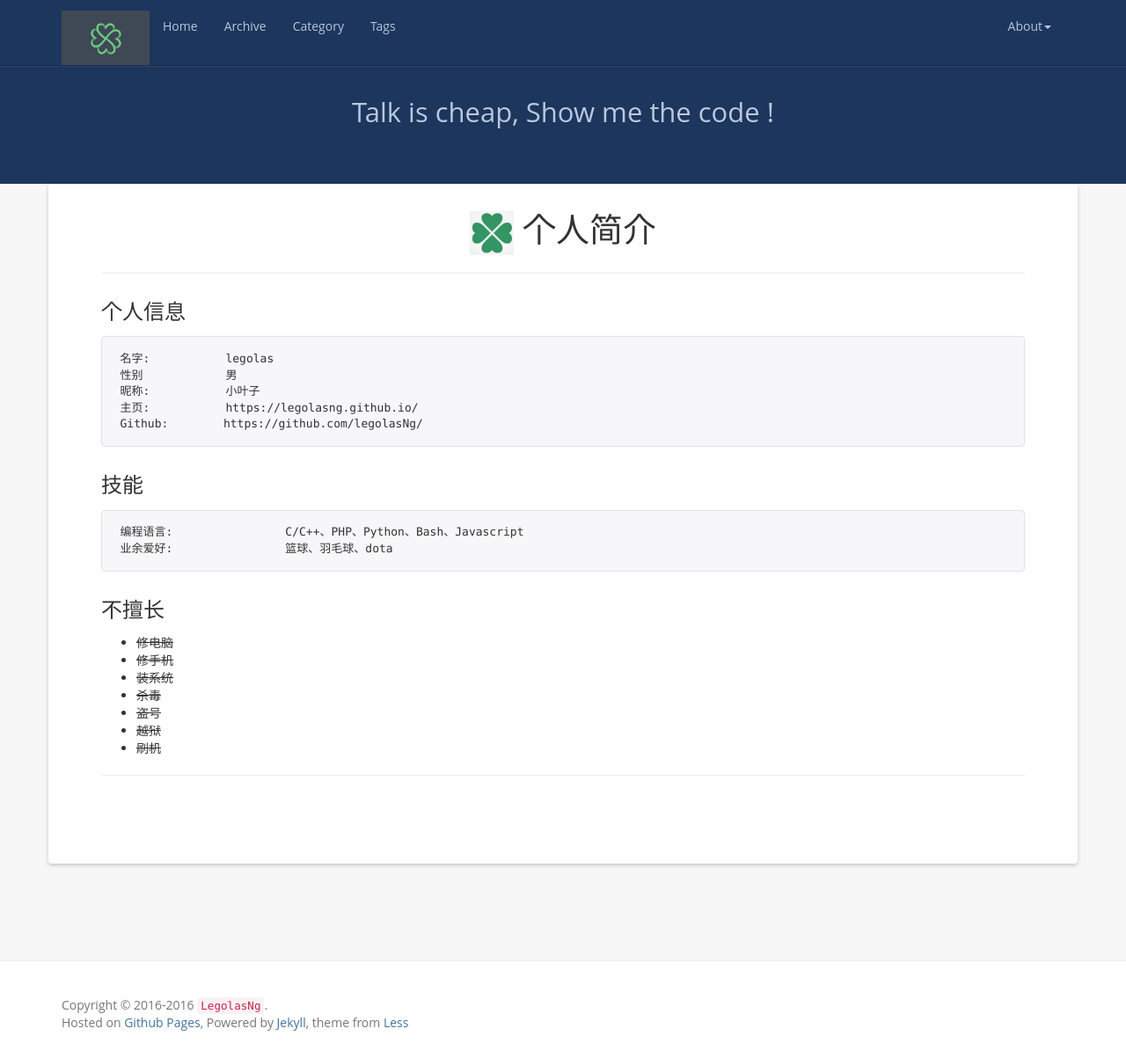
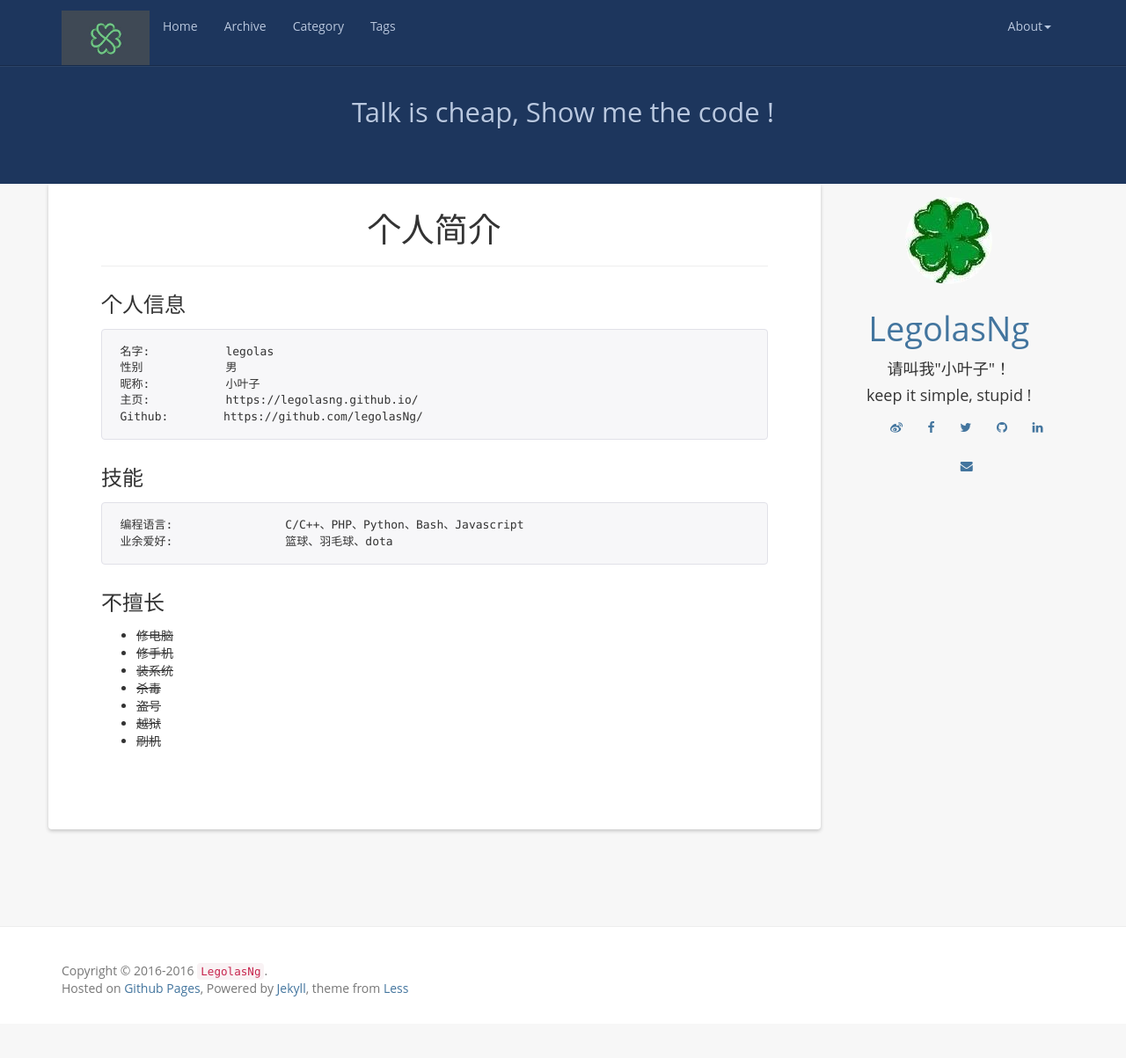
Before and after one commit to legolasNg/legolasNg.github.io, a Jekyll site: the page built from about/index.md, in a window 1280 px wide and 1203 px high. Shown: the whole window at 88% size. Built offline with Jekyll 4.4.1, drawn with Linux system fonts in a browser that asks for light colours.

Commit message:
[modify]完成侧栏个人简介

```diff
--- a/_config.yml
+++ b/_config.yml
@@ -1,15 +1,21 @@
 # 基本配置
 name: "Legolas Blogs"
-email: wujianye3@gmail.com
 author: LegolasNg
 url: https://legolasng.github.io/
 resume_site: https://github.com/legolasNg/
-github: https://github.com/legolasNg/
 baseurl: ""
 description: keep it simple, stupid !
-meta_description: 请叫我"小叶子/legolas"！
+meta_description: 请叫我"小叶子"！
 motto: Talk is cheap, Show me the code !
 banner: legolas
+
+# social
+github:     https://github.com/legolasNg/
+weibo:      http://weibo.com/wujianye
+facebook:
+twitter:
+linkedin:
+email:      wujianye3@gmail.com
 
 #permalink: /:categories/:year/:month/:day/:title/
 permalink: /:year/:month/:day/:title/
--- a/_includes/profile.html
+++ b/_includes/profile.html
@@ -1,30 +1,43 @@
-<div class="left-col sidebar hidden-print">
-    <div class="overlay">
+<div class="sidebar hidden-print" role="complementary" style="">
+    <div>
 
     </div>
-
-    <div class="intrude-less">
-	    <header id="header" class="inner">
-            <a href="{{ site.url }}" class="profilepic">
-                <img src="/styles/images/legolas.jpg" class="js-avatar">
+    <div class="sidebar-item" style="text-align: center;">
+        <div>
+            <a href="{{ site.url }}">
+                <img src="/styles/images/legolas99x99.jpg" class="img-circle">
             </a>
-            <hgroup>
-                <h1 class="header-author"><a href="{{ '/about/' | prepend: site.baseurl }}">{{ site.author }}</a></h1>
-            </hgroup>
-            <p class="header-subtitle">{{ site.description }}</p>
-            <nav class="header-smart-menu">
-                <a href="{{ '/archives' | prepend: site.baseurl }}">Archive</a>
-                <a href="{{ '/categories/' | prepend: site.baseurl }}">Category</a>
-                <a href="{{ '/tags' | prepend: site.baseurl }}">Tags</a>
-            </nav>
-            <nav class="header-nav">
-                <div class="social">
-                    <a class="weibo" target="_blank" href="{{ site.weibo }}" title="weibo">weibo</a>
-                    <a class="github" target="_blank" href="{{ site.github }}" title="github">github</a>
-                    <a class="facebook" target="_blank" href="{{ site.facebook }}" title="facebook">facebook</a>
-                    <a class="twitter" target="_blank" href="{{ site.github }}" title="twitter">twitter</a>
-                </div>
-            </nav>
-	    </header>
+        </div>
+        <div>
+            <h1><a href="{{ '/about/' | prepend: site.baseurl }}">{{ site.author }}</a></h1>
+            <h4>{{ site.meta_description }}</h4>
+            <h4>{{ site.description }}</h4>
+        </div>
+        <div class="btn-group">
+            <ul>
+                <a type="button" href="{{ site.weibo }}" class="btn" title="weibo">
+                    <i class="fa fa-weibo"></i>
+                </a>
+                <a type="button" href="{{ site.facebook }}" class="btn" title="facebook">
+                    <i class="fa fa-facebook"></i>
+                </a>
+                <a type="button" href="{{ site.twitter }}" class="btn" title="twitter">
+                    <i class="fa fa-twitter"></i>
+                </a>
+                <a type="button" href="{{ site.github }}" class="btn" title="github">
+                    <i class="fa fa-github"></i>
+                </a>
+                <a type="button" href="{{ site.linkedin }}" class="btn" title="linkedin">
+                    <i class="fa fa-linkedin"></i>
+                </a>
+            </ul>
+        </div>
+        <div class="btn-group">
+            <ul>
+                <a type="button" href="{{ site.email }}" class="btn" title="email">
+                    <i class="fa fa-envelope"></i>
+                </a>
+            </ul>
+        </div>
     </div>
 </div>
--- a/_layouts/about.html
+++ b/_layouts/about.html
@@ -1,19 +1,27 @@
 <!DOCTYPE html>
 <html>
-
 {% include head.html %}
-
 	<body class="index">
-
 		{% include header.html %}
     	{% include docs_header.html %}
 		<div class="container docs-container">
+			<div class="row">
+        		<div class="col-md-9">
 					<div class="panel docs-content">
 						<div class="wrapper">
+							<header class="post-header" style="text-align:center;">
+                        		<h1 class="post-title">{{ page.title }}</h1>
+                    		</header>
+							<hr>
 							<article class="post-content">
 								{{ content }}
 							</article>
-	            <hr>
+						</div>
+					</div>
+        		</div>
+
+				<div class="col-md-3">
+					{% include profile.html %}
         		</div>
 			</div>
 		</div>
--- a/about/index.md
+++ b/about/index.md
@@ -2,14 +2,6 @@
 layout:   about
 title:    个人简介
 header:   About
----
-
-<header class="post-header" style="text-align:center;">
-	<h1 class="post-title"><p align="center">
-		<img src="/styles/images/legolas.jpg" alt="我的头像" height="50" width="50">
-	个人简介</p></h1>
-</header>
-
 ---
 
 ### 个人信息
```
Also changed, not shown: styles/images/legolas99x99.jpg (added). Lines whose indentation alone changed are shown as unchanged.
